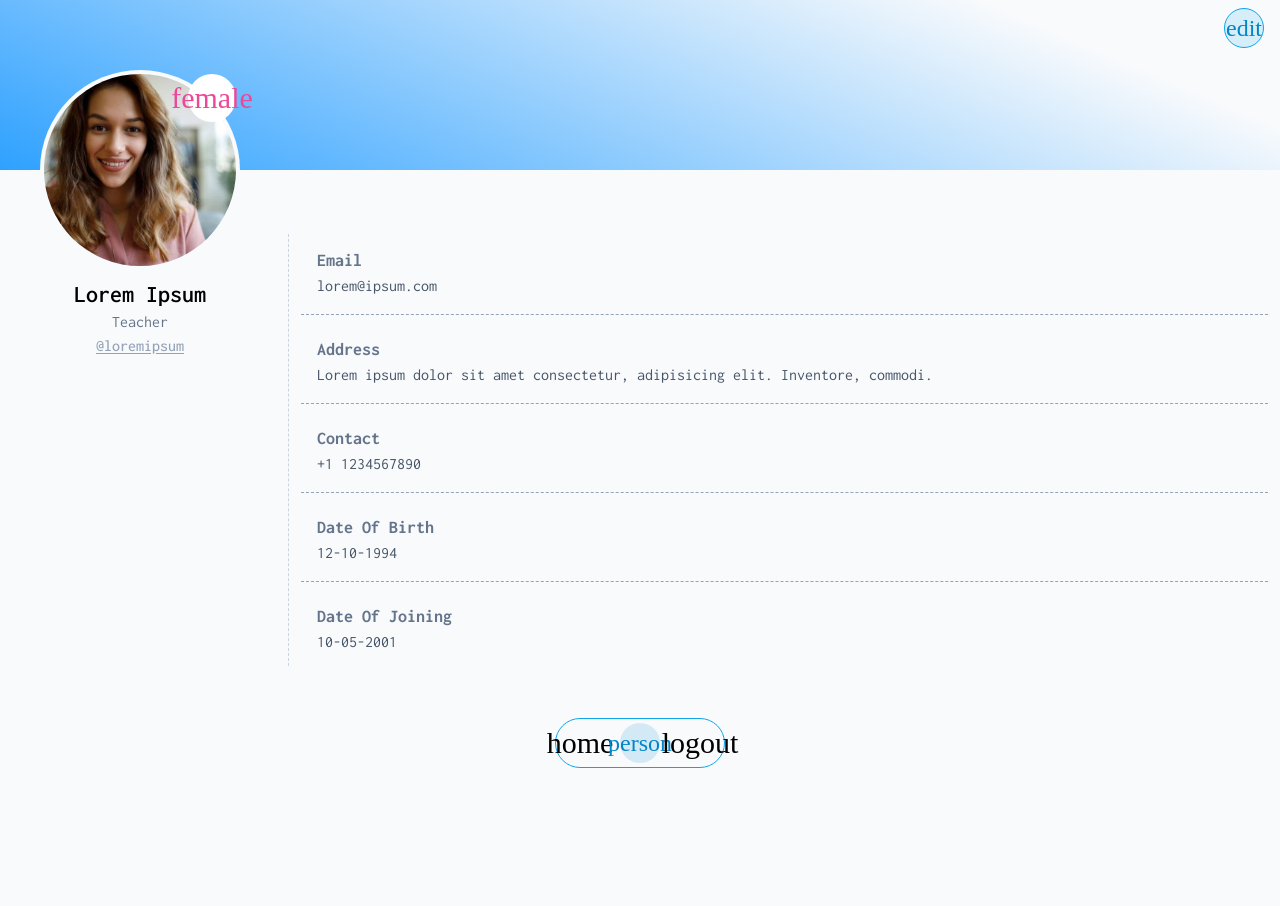
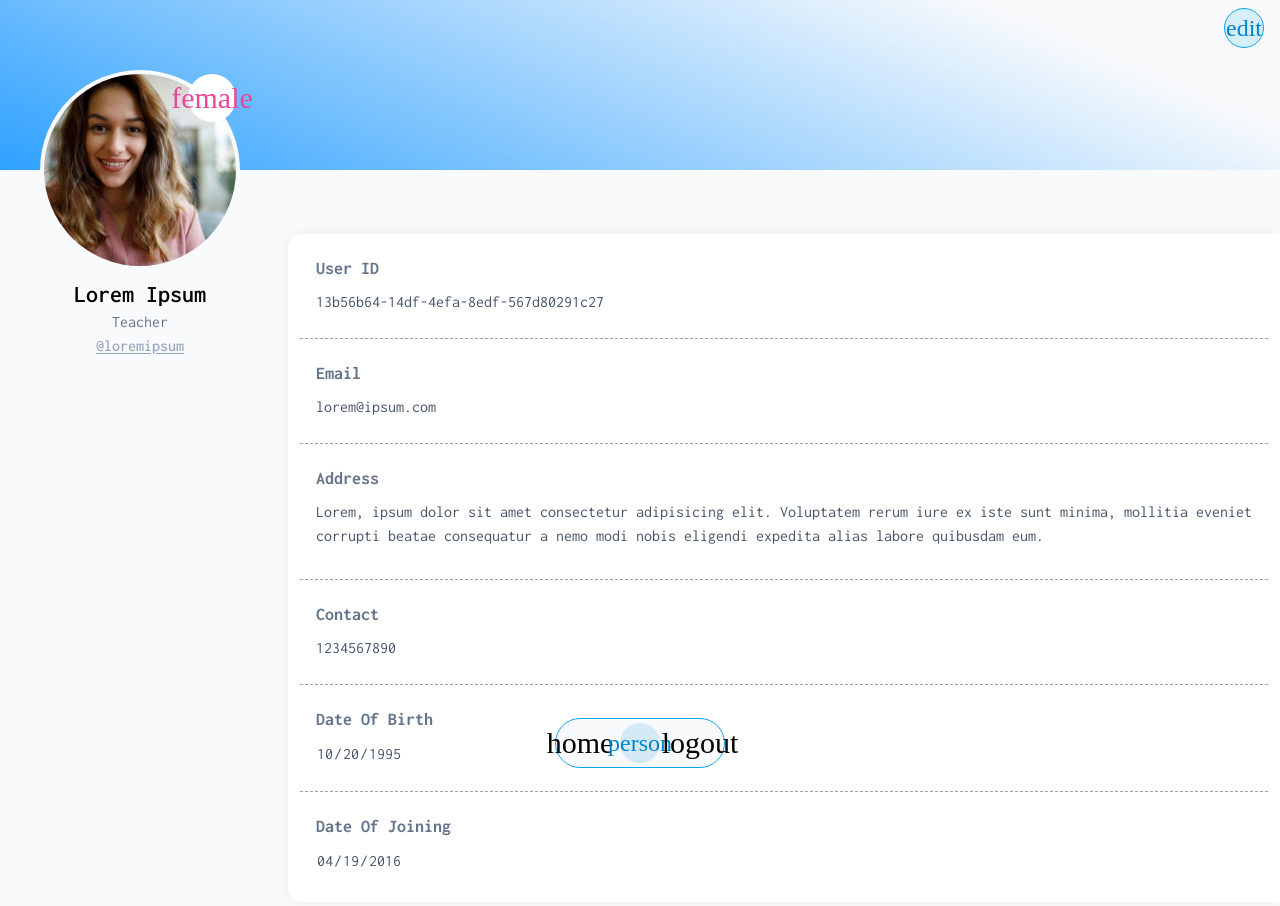
Before and after one commit to payalhake314/erp-frontend, an Angular app: page /profile in a window 1280 px wide. Shown: the top 906 px of the page. Before the commit the page ends 800 px from the top, so only its background shows below. Built offline with nearby package versions, Linux system fonts and the light colour scheme; a web font is replaced by a local one.

Commit message:
merge profile view and edit

```diff
--- a/src/app/views/profile/profile.component.css
+++ b/src/app/views/profile/profile.component.css
@@ -41,21 +41,27 @@
   content: "@";
 }
 .info {
-  @apply w-auto mt-[50%] p-3 md:ml-[18rem]  md:mt-16 md:border-l border-slate-300 border-dashed;
+  @apply w-auto mt-[50%] px-3 py-5 md:ml-[18rem] md:mt-16 bg-white rounded-l-2xl mb-5;
+  box-shadow: 0px 0px 20px rgba(0, 0, 0, 0.05)
 }
 .field_wrapper {
-  @apply px-4;
+  @apply px-2;
 }
 .field_wrapper:not(:last-child) {
   @apply mb-5 pb-4 border-b border-dashed border-slate-400;
 }
 .field_name {
-  @apply text-slate-500 text-lg font-bold;
+  @apply text-slate-500 text-lg font-bold px-2;
 }
 .field_value {
-  @apply text-slate-600 text-base;
+  @apply outline-none bg-slate-100 text-slate-600 text-base p-2 border-b border-sky-500 w-full focus:text-sky-500;
 }
-
+.field_value:read-only, .field_value:disabled{
+  @apply border-b-0 bg-transparent focus:text-slate-600;
+}
+textarea:disabled{
+  resize: none;
+}
 .icon_btn{
   @apply hover:bg-opacity-20 text-sky-600 absolute bg-sky-500 bg-opacity-15 border border-sky-500 rounded-full w-10 h-10;
 }
--- a/src/app/views/profile/profile.component.html
+++ b/src/app/views/profile/profile.component.html
@@ -11,30 +11,39 @@
         <h4 class="username">loremipsum</h4>
       </div>
     </div>
-    <button class="icon_btn top-2 right-4">
+    <button class="icon_btn top-2 right-4" (click)="isEditing = !isEditing">
       <span class="material-symbols-rounded text-2xl"> edit </span>
     </button>
   </div>
-  <div class="info">
+  <form class="info">
     <div class="field_wrapper">
-      <h4 class="field_name">Email</h4>
-      <h5 class="field_value">{{ "lorem@ipsum.com" }}</h5>
+      <h4 class="field_name">User ID</h4>
+      <h5 class="field_value">{{ uuid }}</h5>
     </div>
     <div class="field_wrapper">
-      <h4 class="field_name">Address</h4>
-      <h5 class="field_value">Lorem ipsum dolor sit amet consectetur, adipisicing elit. Inventore, commodi.</h5>
+      <label class="field_name" for="email">Email</label>
+      <input type="email" id="email" name="email" class="field_value" value="lorem@ipsum.com" [disabled]="!isEditing" />
     </div>
     <div class="field_wrapper">
-      <h4 class="field_name">Contact</h4>
-      <h5 class="field_value">+1 1234567890</h5>
+      <label class="field_name" for="address">Address</label>
+      <textarea class="field_value" name="address" id="address" [disabled]="!isEditing">
+Lorem, ipsum dolor sit amet consectetur adipisicing elit. Voluptatem rerum iure ex iste sunt minima, mollitia eveniet corrupti beatae consequatur a nemo modi nobis eligendi expedita alias labore quibusdam eum.</textarea
+      >
     </div>
     <div class="field_wrapper">
-      <h4 class="field_name">Date Of Birth</h4>
-      <h5 class="field_value">12-10-1994</h5>
+      <label class="field_name" for="contact">Contact</label>
+      <input class="field_value" type="tel" name="contact" id="contact" value="1234567890" [disabled]="!isEditing" />
     </div>
     <div class="field_wrapper">
-      <h4 class="field_name">Date Of Joining</h4>
-      <h5 class="field_value">10-05-2001</h5>
+      <label class="field_name" for="dob">Date Of Birth</label>
+      <input class="field_value" type="date" name="dob" id="dob" value="1995-10-20" [disabled]="!isEditing" />
     </div>
-  </div>
+    <div class="field_wrapper">
+      <label class="field_name" for="doj">Date Of Joining</label>
+      <input class="field_value" readonly type="date" name="doj" id="doj" value="2016-04-19" [disabled]="!isEditing" />
+    </div>
+    @if (isEditing) {
+      <button type="button" class="text-sky-500 bg-sky-500 bg-opacity-10 hover:bg-opacity-20 px-4 py-2 rounded-lg">Save</button>
+    }
+  </form>
 </div>
--- a/src/app/views/profile/profile.component.ts
+++ b/src/app/views/profile/profile.component.ts
@@ -10,4 +10,5 @@ import { CommonModule } from '@angular/common';
 })
 export class ProfileComponent {
   uuid: string = crypto.randomUUID();
+  isEditing: boolean = false;
 }
```
